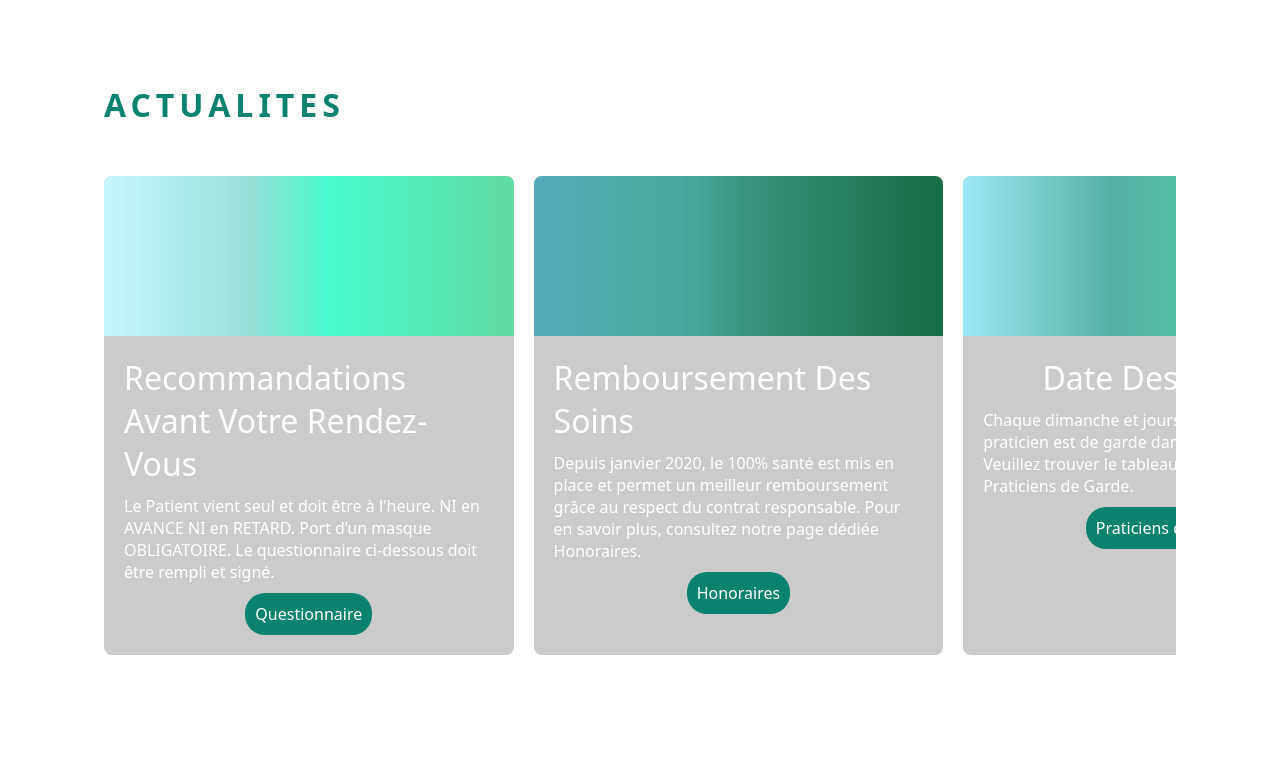
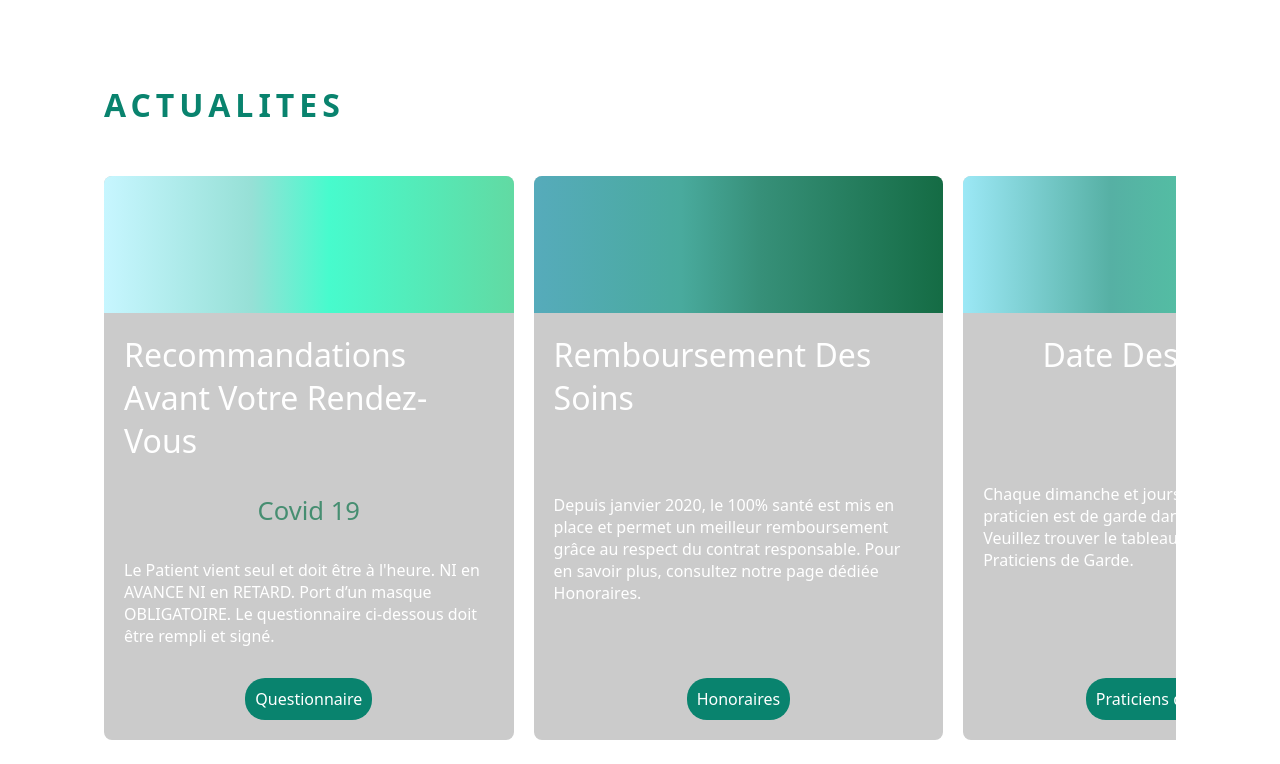
Before and after one commit to camrrx/sagesse-sourire, a React (Vite) app: page / in a window 1280 px wide. Shown: the part 572-1336 px from the top of the page. Before the commit the page ends 1251 px from the top, so only its background shows below. Built offline with nearby package versions, Linux system fonts and the light colour scheme.

Commit message:
actu style

```diff
--- a/src/Components/Actualite/Actualite.scss
+++ b/src/Components/Actualite/Actualite.scss
@@ -38,7 +38,7 @@
 			scroll-snap-align: start;
 
 			.card__image {
-				height: 20vh;
+				height: 25vh;
 			}
 
 			&:nth-child(1) .card__image {
@@ -90,6 +90,7 @@
 			}
 
 			.card__content {
+				height: 100%;
 				display: flex;
 				flex-direction: column;
 				align-items: center;
@@ -99,6 +100,11 @@
 				.card__title {
 					font-size: 2.5vw;
 					color: #fff;
+					text-transform: capitalize;
+				}
+				.card__subtitle {
+					font-size: 2vw;
+					color: #468e71;
 					text-transform: capitalize;
 				}
 				.card__describe {
--- a/src/Components/Actualite/Actualite.tsx
+++ b/src/Components/Actualite/Actualite.tsx
@@ -19,11 +19,16 @@ const Actualite = () => {
 						<div className="card__image"></div>
 						<div className="card__content">
 							<div className="card__title">{actu.title}</div>
+							{actu.subtitle ? (
+								<div className="card__subtitle">{actu.subtitle}</div>
+							) : (
+								""
+							)}
 							<div className="card__describe">{actu.description}</div>
 							{actu.document ? (
 								<div className="card__document">{actu.document}</div>
 							) : (
-								""
+								<div></div>
 							)}
 						</div>
 					</div>
```
